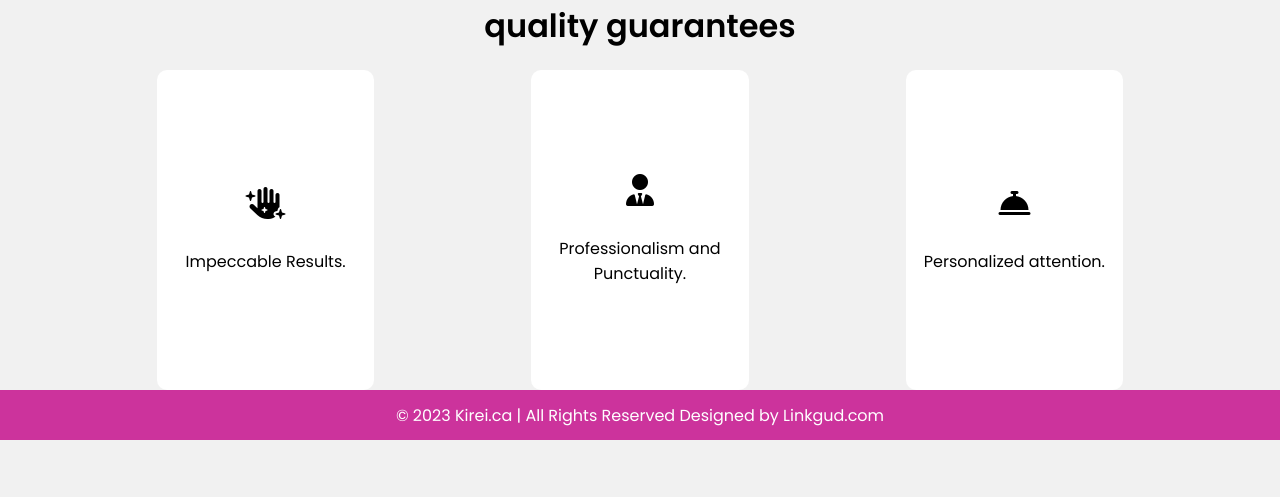
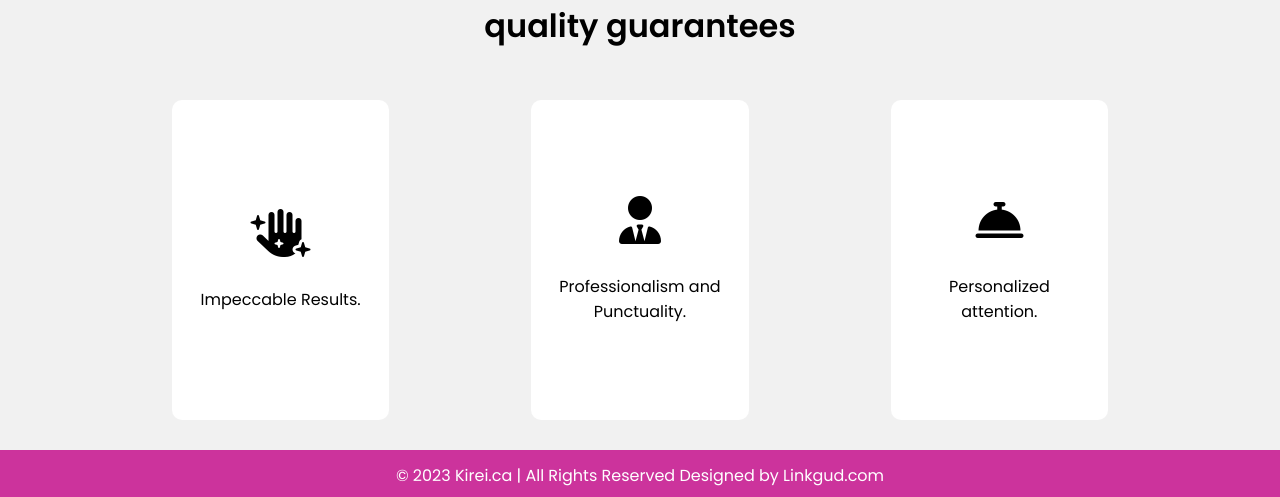
Before and after one commit to Jesus180Reyes/cleaner_app, a React (Vite) app: page / in a window 1280 px wide. Shown: the part 1966-2463 px from the top of the page. Before the commit the page ends 2406 px from the top, so only its background shows below. Built offline with nearby package versions, Linux system fonts and the light colour scheme.

Commit message:
Style: CardItem perform

```diff
--- a/src/index.css
+++ b/src/index.css
@@ -74,11 +74,12 @@ body {
   justify-content: space-evenly;
   flex-wrap: wrap;
   margin-top: 20px;
+  padding: 30px;
   /* background-color: red; */
 }
 
 .cleaner-item-container .item i {
-  font-size: 2rem;
+  font-size: 3rem;
   margin-bottom: 30px;
 }
 
@@ -93,6 +94,7 @@ body {
   border-radius: 10px;
   width: 17vw;
   height: 40vh;
+  padding: 20px;
 }
 
 .cleaner-item-container .item:hover {
```
